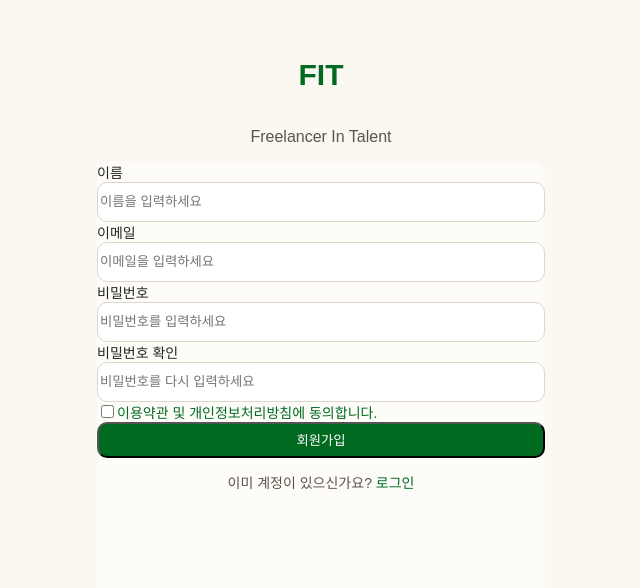
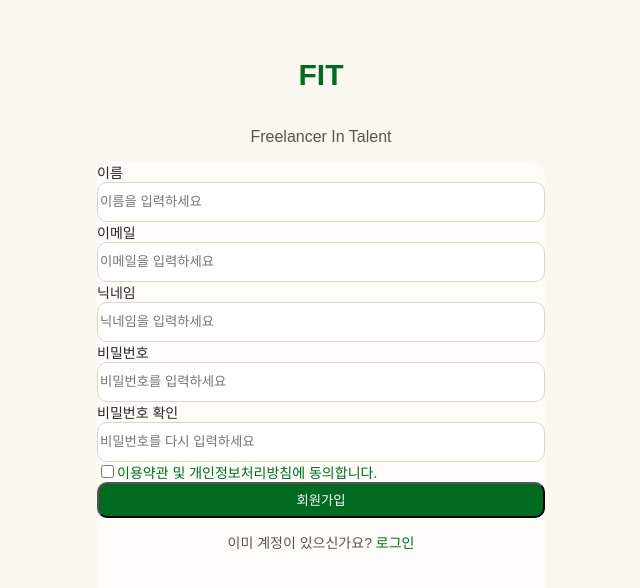
Before and after one commit to prgrms-aibe-devcourse/AIBE3-Project2-Team05, a Next.js app in the folder frontend/: page /members/signup in a window 1280 px wide. Shown: the top 588 px of the page, without its empty margins (327-967 px from the left). Built offline with nearby package versions, Linux system fonts and the light colour scheme.

Commit message:
feat:signup page 연동 완료

```diff
--- a/frontend/src/app/members/signup/page.tsx
+++ b/frontend/src/app/members/signup/page.tsx
@@ -1,5 +1,77 @@
+"use client";
+import { useState } from "react";
+
 // app/sign-up/page.tsx
 export default function SignUp() {
+  const [username, setUsername] = useState("");
+  const [email, setEmail] = useState("");
+  const [nickname, setNickname] = useState("");
+  const [password, setPassword] = useState("");
+  const [passwordCheck, setPasswordCheck] = useState("");
+  const [agree, setAgree] = useState(false);
+  const [errorMsg, setErrorMsg] = useState("");
+  const [successMsg, setSuccessMsg] = useState("");
+
+  const handleSubmit = async (e: React.FormEvent) => {
+    e.preventDefault();
+    setErrorMsg("");
+    setSuccessMsg("");
+
+    if (!agree) {
+      setErrorMsg("약관에 동의해주세요.");
+      return;
+    }
+
+    if (password !== passwordCheck) {
+      setErrorMsg("비밀번호가 일치하지 않습니다.");
+      return;
+    }
+
+    try {
+      const res = await fetch(
+        `${process.env.NEXT_PUBLIC_API_BASE_URL}/member`,
+        {
+          method: "POST",
+          headers: {
+            "Content-Type": "application/json",
+          },
+          body: JSON.stringify({
+            username,
+            email,
+            nickname,
+            password,
+            passwordCheck,
+          }),
+        }
+      );
+
+      if (!res.ok) {
+        const text = await res.text();
+        let data;
+        try {
+          data = JSON.parse(text);
+        } catch {
+          data = { message: text || "회원가입에 실패했습니다." };
+        }
+        setErrorMsg(data.message);
+        return;
+      }
+
+      // 회원가입 성공
+      setSuccessMsg("회원가입이 완료되었습니다!");
+      // 필요하면 입력 초기화
+      setUsername("");
+      setEmail("");
+      setNickname("");
+      setPassword("");
+      setPasswordCheck("");
+      setAgree(false);
+    } catch (error) {
+      console.error("회원가입 중 오류 발생:", error);
+      setErrorMsg("회원가입 중 오류가 발생했습니다.");
+    }
+  };
+
   return (
     <main className="relative w-screen h-screen bg-[var(--background)] flex justify-center items-center overflow-y-auto">
       {/* Overlay */}
@@ -17,7 +89,7 @@ export default function SignUp() {
 
         {/* Form Background */}
         <div className="mt-6 w-full bg-[#FDFCF8] shadow-lg rounded-[16px] flex-1 p-6">
-          <form className="flex flex-col gap-6">
+          <form className="flex flex-col gap-6" onSubmit={handleSubmit}>
             {/* 이름 */}
             <div className="flex flex-col">
               <label className="text-[14px] font-medium text-[var(--foreground)]">
@@ -25,6 +97,8 @@ export default function SignUp() {
               </label>
               <input
                 type="text"
+                value={username}
+                onChange={(e) => setUsername(e.target.value)}
                 placeholder="이름을 입력하세요"
                 className="mt-2 h-[36px] rounded-[10px] border border-[var(--border)] bg-[var(--input)] px-3 focus:outline-none focus:ring-2 focus:ring-[var(--ring)]"
               />
@@ -37,7 +111,23 @@ export default function SignUp() {
               </label>
               <input
                 type="email"
+                value={email}
+                onChange={(e) => setEmail(e.target.value)}
                 placeholder="이메일을 입력하세요"
+                className="mt-2 h-[36px] rounded-[10px] border border-[var(--border)] bg-[var(--input)] px-3 focus:outline-none focus:ring-2 focus:ring-[var(--ring)]"
+              />
+            </div>
+
+            {/* 닉네임 */}
+            <div className="flex flex-col">
+              <label className="text-[14px] font-medium text-[var(--foreground)]">
+                닉네임
+              </label>
+              <input
+                type="text"
+                value={nickname}
+                onChange={(e) => setNickname(e.target.value)}
+                placeholder="닉네임을 입력하세요"
                 className="mt-2 h-[36px] rounded-[10px] border border-[var(--border)] bg-[var(--input)] px-3 focus:outline-none focus:ring-2 focus:ring-[var(--ring)]"
               />
             </div>
@@ -49,6 +139,8 @@ export default function SignUp() {
               </label>
               <input
                 type="password"
+                value={password}
+                onChange={(e) => setPassword(e.target.value)}
                 placeholder="비밀번호를 입력하세요"
                 className="mt-2 h-[36px] rounded-[10px] border border-[var(--border)] bg-[var(--input)] px-3 focus:outline-none focus:ring-2 focus:ring-[var(--ring)]"
               />
@@ -61,6 +153,8 @@ export default function SignUp() {
               </label>
               <input
                 type="password"
+                value={passwordCheck}
+                onChange={(e) => setPasswordCheck(e.target.value)}
                 placeholder="비밀번호를 다시 입력하세요"
                 className="mt-2 h-[36px] rounded-[10px] border border-[var(--border)] bg-[var(--input)] px-3 focus:outline-none focus:ring-2 focus:ring-[var(--ring)]"
               />
@@ -71,11 +165,16 @@ export default function SignUp() {
               <input
                 type="checkbox"
                 className="w-4 h-4 border border-gray-400 rounded"
+                checked={agree}
+                onChange={(e) => setAgree(e.target.checked)}
               />
               <span className="text-[14px] font-medium text-[var(--primary)]">
                 이용약관 및 개인정보처리방침에 동의합니다.
               </span>
             </div>
+
+            {errorMsg && <p className="text-red-500">{errorMsg}</p>}
+            {successMsg && <p className="text-green-500">{successMsg}</p>}
 
             {/* 가입 버튼 */}
             <button
```
Also changed, not shown: 1 other file (tests, documents, lock files or other folders).
